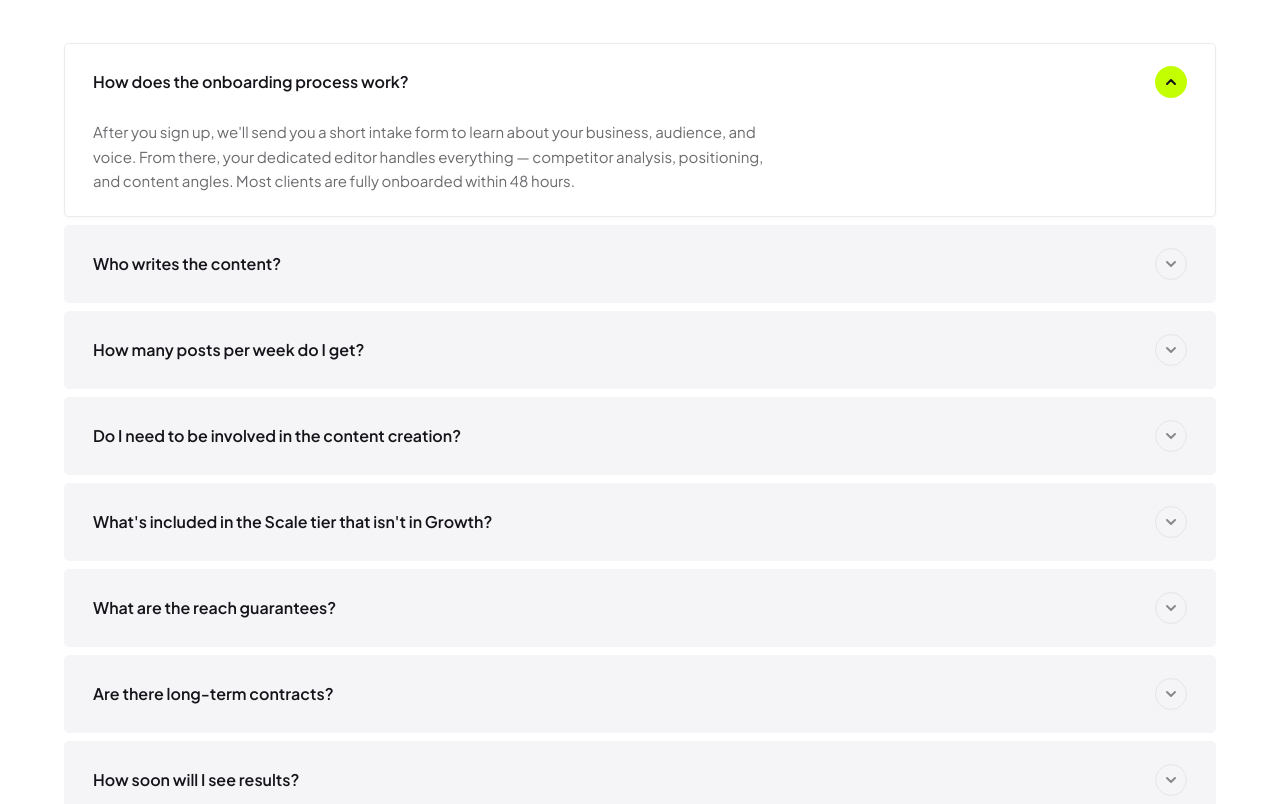
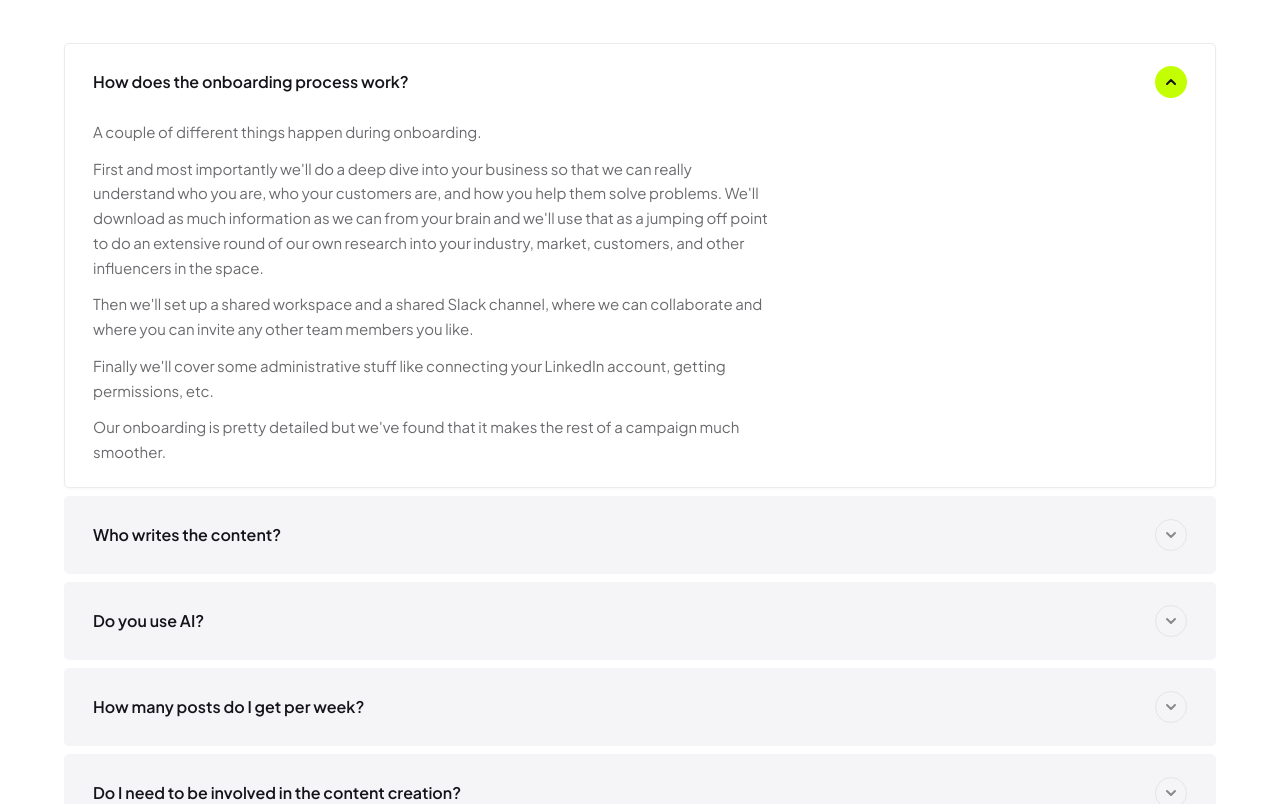
Before and after one commit to PlaybookzLLC/playbookz-v2-website, a React (Vite) app: page / in a window 1280 px wide. Shown: the part 6324-7128 px from the top of the page. Built offline with nearby package versions, Linux system fonts and the light colour scheme.

Commit message:
Update FAQ section with new copy, add AI and paid amplification toggles
- All 10 FAQ items updated with new copy
- Added "Do you use AI?" and "Do you really use your own funds?" toggles
- Answers now render paragraphs properly

https://claude.ai/code/session_01DDzjVJ61C7qHF2oYyKZPLJ

```diff
--- a/src/components/FAQSection.jsx
+++ b/src/components/FAQSection.jsx
@@ -15,35 +15,43 @@ const tokens = {
 const faqs = [
   {
     q: "How does the onboarding process work?",
-    a: "After you sign up, we'll send you a short intake form to learn about your business, audience, and voice. From there, your dedicated editor handles everything — competitor analysis, positioning, and content angles. Most clients are fully onboarded within 48 hours.",
+    a: "A couple of different things happen during onboarding.\n\nFirst and most importantly we'll do a deep dive into your business so that we can really understand who you are, who your customers are, and how you help them solve problems. We'll download as much information as we can from your brain and we'll use that as a jumping off point to do an extensive round of our own research into your industry, market, customers, and other influencers in the space.\n\nThen we'll set up a shared workspace and a shared Slack channel, where we can collaborate and where you can invite any other team members you like.\n\nFinally we'll cover some administrative stuff like connecting your LinkedIn account, getting permissions, etc.\n\nOur onboarding is pretty detailed but we've found that it makes the rest of a campaign much smoother.",
   },
   {
     q: "Who writes the content?",
-    a: "Every client gets a dedicated human editor who learns your voice and industry inside out. We don't use generic AI-generated content — everything is researched, written, and edited specifically for you.",
+    a: "You'll get an extremely experienced (we like to think top 1%) editor whose job it is to become an expert in your business and craft your content.\n\nWe empower them with AI for research, applying viral structures, outlining, and design.\n\nBut you'll have 1:1 access to a senior editor who will ultimately craft, edit, and revise your content.",
   },
   {
-    q: "How many posts per week do I get?",
-    a: "All plans include 3 posts per week, published directly to your LinkedIn. That's 12+ pieces of high-quality content per month, optimized using our proprietary viral post structures.",
+    q: "Do you use AI?",
+    a: "Our process is a human + AI process. So yes.\n\nWe do not think AI alone can create content good enough to run a successful LinkedIn campaign, but we strongly believe in empowering exceptional human editors with AI so that they can create even better content.\n\nWe use AI for research, understanding viral structures, applying viral structures, outlining, monitoring other influencers, etc.\n\nOur editors apply craft, voice, creativity, and a deep understanding of your business and who you are as a person to the content.\n\nBasically, we use AI to give great human editors superpowers.",
+  },
+  {
+    q: "How many posts do I get per week?",
+    a: "Every account gets 3 posts per week.\n\nThat seems to be the sweet spot for comfortable approvals. It also leaves room for you to still be able to post on your LinkedIn account for two business days out of the week.",
   },
   {
     q: "Do I need to be involved in the content creation?",
-    a: "Nope. We handle research, writing, editing, and publishing. You'll have the option to review and approve drafts async via Slack, but it's not required. Most clients spend less than 10 minutes per week.",
+    a: "Not if you don't want to be. This is why we invest so much in the onboarding, actually.\n\nOne of the things that sets us apart from our competitors is our willingness and ability to become a reasonable expert in your business as quickly as possible.\n\nOf course, there's always a bit of a learning curve. But we're extremely comfortable crafting content with confidence with minimal involvement.\n\nIf you do want to be involved, we have dedicated places for you to drop notes, research, voice memos, Loom videos, etc. Plus, we'll set up a shared Slack channel and shared workspace for us to collab in.",
   },
   {
     q: "What's included in the Scale tier that isn't in Growth?",
-    a: "Scale includes everything in Growth, plus custom images for every post, paid amplification using our own funds, automated outbound (connections + first messages), and lead identification. You also get our reach guarantees.",
+    a: "1. Custom images (at least 1 per week, depending on complexity) for posts.\n2. Automated outbound.\n3. We'll use our own funds to amplify content.\n4. We'll guarantee 20k reach in the first 30 days of posting & 100k reach in the first 6 months.\n\nOf those, #3 is the big one. Your content gets amplified with ads without you having to pay anything extra.",
+  },
+  {
+    q: "Do you really use your own funds to amplify my content?",
+    a: "Yes. We strongly believe in stacking paid reach on top of organic reach. They feed each other.\n\nPlus, paid reach on LinkedIn is generally extremely good because, by nature, it's a B2B platform, and you can target firmographically.\n\nIt's one of the best ways to make sure your content gets seen by exactly the right people.\n\nOrganic reach is still great, of course, but combining the two is extremely powerful.\n\nIt's so powerful in fact that we're willing to pay for it ourselves so that you don't miss out (we found that it's tough for most people to spend their own funds on ads without having tested it first).\n\nFor most of our clients, the organic:paid ratio is about 50:50, but it can swing 10%-20% either way.\n\nAs for how we're able to do it, it's pretty boring: We ran a huge amount of experience and figured out a good way to get good, targeted reach really efficiently.",
   },
   {
     q: "What are the reach guarantees?",
-    a: "On the Scale tier, we guarantee 20k reach in your first 30 days of posting or your money back. We also guarantee 100k reach in the first 6 months, or we'll work for free until we hit it.",
+    a: "We guarantee 20,000 reach in the first 30 days of posting or we will refund your money.\n\nAnd we guarantee 100,000 reach in the first six months or we will work for free until we hit it.",
   },
   {
     q: "Are there long-term contracts?",
-    a: "No. Both plans are month-to-month. You can cancel anytime — though most clients stay because the results speak for themselves.",
+    a: "No.\n\nWe ask that you sign up for at least a 90-day sprint to see if this works for you.\n\nBut no long-term contracts, and after the first 90-day sprint, it's purely month-to-month.",
   },
   {
     q: "How soon will I see results?",
-    a: "Most clients see meaningful engagement within the first 1–2 weeks of posting. Inbound leads typically start flowing within 30–60 days depending on your industry and audience size.",
+    a: "Immediately. Like, week 1 or 2.\n\nWe guarantee 20k reach in the first 30 days of posting.",
   },
 ];
 /* ─── FAQ Row ─── */
@@ -104,19 +112,23 @@ function FAQRow({ question, answer, isOpen, onClick }) {
       </div>
       {/* Answer */}
       <div style={{
-        maxHeight: isOpen ? "200px" : "0px",
+        maxHeight: isOpen ? "800px" : "0px",
         opacity: isOpen ? 1 : 0,
         overflow: "hidden",
         transition: "max-height 0.35s ease, opacity 0.25s ease",
       }}>
-        <p style={{
+        <div style={{
           fontSize: "15px",
           lineHeight: 1.65,
           color: tokens.colors.textOnLightMuted,
           margin: "0 0 22px 0",
           fontFamily: "'Plus Jakarta Sans', sans-serif",
           maxWidth: "680px",
-        }}>{answer}</p>
+        }}>
+          {answer.split("\n\n").map((para, i) => (
+            <p key={i} style={{ margin: i === 0 ? "0 0 12px 0" : "12px 0" }}>{para}</p>
+          ))}
+        </div>
       </div>
     </div>
   );
```
